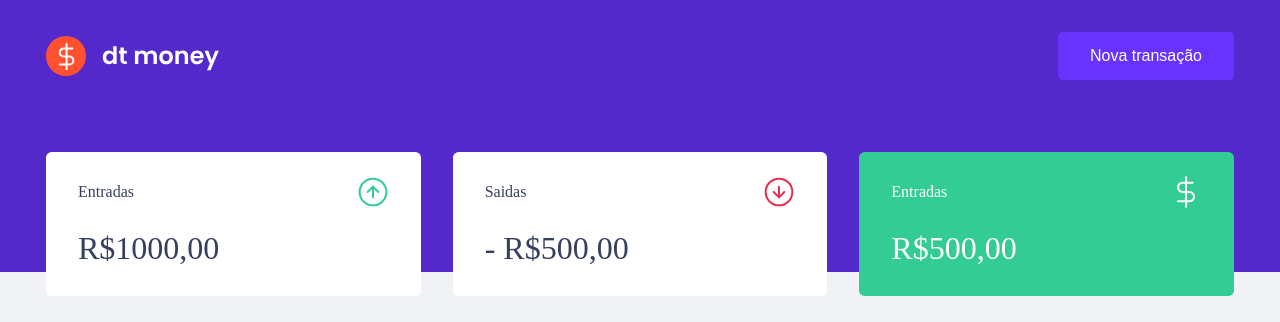
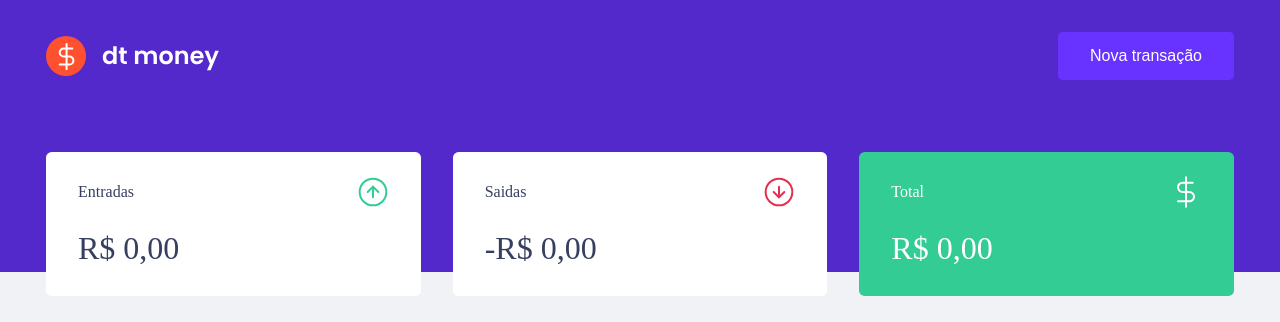
Before and after one commit to GabrielBento299/DtMoney-React, a React (Vite) app: page / in a window 1280 px wide. Shown: the top 322 px of the page. Built offline with nearby package versions, Linux system fonts and the light colour scheme; no server answers; what miragejs would draw is missing.

Commit message:
projeto finalizado

```diff
--- a/src/App.tsx
+++ b/src/App.tsx
@@ -5,7 +5,7 @@ import { useState } from "react";
 import Dashoboard from "./components/Dashboard";
 import Header from "./components/Header";
 import NewTransactionModal from "./components/newTransactionModal";
-import { TransactionsContext, TransactionsProvider } from "./TransactionsContext";
+import { TransactionsProvider } from "./hooks/useTransactions";
 
 
 const App = () => {
--- a/src/TransactionsContext.tsx
+++ /dev/null
@@ -1,34 +0,0 @@
-import { createContext, useEffect, useState, ReactNode } from "react";
-import { api } from "./services/api";
-
-interface Transaction {
-    id: number,
-    title: string,
-    amount: number,
-    type: string,
-    category: string,
-    createdAt: string
-}
-
-interface TransactoinsProviderProps {
-    children: ReactNode;
-}
-
-export const TransactionsContext = createContext<Transaction[]>([]);
-
-
-export function TransactionsProvider({children}: TransactoinsProviderProps) {
-
-  const [transactions, setTransactions] = useState<Transaction[]>([]);
-
-  useEffect(() => {
-    api.get('transactions')
-         .then(response => setTransactions(response.data.transactions))
-  }, []);
-
-  return (
-        <TransactionsContext.Provider value={transactions}>
-            {children}
-        </TransactionsContext.Provider>
-    )
-}
--- a/src/components/Summary/index.tsx
+++ b/src/components/Summary/index.tsx
@@ -3,14 +3,26 @@ import { Container } from './styles';
 import IncomeImage from '../../assets/income.svg';
 import OutComeImage from '../../assets/outcome.svg';
 import TotalImage from '../../assets/total.svg';
-import { useContext } from 'react';
-import { TransactionsContext } from '../../TransactionsContext';
+import { useTransactions } from '../../hooks/useTransactions';
 
 const Sumary = () => {
-  const transactions = useContext(TransactionsContext);
+  const { transactions } = useTransactions();
 
-  console.log(transactions)
+  const summary = transactions.reduce((accumulator, transition) => {
+    if(transition.type === 'deposit') {
+      accumulator.deposits += transition.amount;
+      accumulator.total += transition.amount;
+    } else {
+      accumulator.withdraws += transition.amount;
+      accumulator.total -= transition.amount;
+    }
 
+    return accumulator;
+  }, {
+    deposits: 0,
+    withdraws: 0,
+    total: 0,
+  });
 
   return (
     <Container>
@@ -20,7 +32,12 @@ const Sumary = () => {
           <p>Entradas</p>
           <img src={IncomeImage} alt="Entradas" />
         </header>
-        <strong>R$1000,00</strong>
+        <strong>
+            {new Intl.NumberFormat('pt-BR', {
+              style: 'currency',
+              currency: 'BRL'
+            }).format(summary.deposits)}
+        </strong>
       </div>
 
       <div>
@@ -28,15 +45,25 @@ const Sumary = () => {
           <p>Saidas</p>
           <img src={OutComeImage} alt="Saidas" />
         </header>
-        <strong> - R$500,00</strong>
+        <strong> -
+            {new Intl.NumberFormat('pt-BR', {
+              style: 'currency',
+              currency: 'BRL'
+            }).format(summary.withdraws)}
+        </strong>
       </div>
 
       <div className="fundo">
         <header>
-          <p>Entradas</p>
+          <p>Total</p>
           <img src={TotalImage} alt="Total" />
         </header>
-        <strong>R$500,00</strong>
+        <strong>
+            {new Intl.NumberFormat('pt-BR', {
+              style: 'currency',
+              currency: 'BRL'
+            }).format(summary.total)}
+        </strong>
       </div>
 
     </Container>
--- a/src/components/TransactionsTable/index.tsx
+++ b/src/components/TransactionsTable/index.tsx
@@ -1,11 +1,9 @@
-import { useContext } from 'react';
-import { TransactionsContext } from '../../TransactionsContext';
+import {  useTransactions } from '../../hooks/useTransactions';
 
 import { Container } from './styles';
 
-
 const TransactionsTable = () => {
-  const transactions = useContext(TransactionsContext);
+  const { transactions } = useTransactions();
 
   return (
     <Container>
@@ -23,7 +21,7 @@ const TransactionsTable = () => {
                {transactions.map(transaction => (
                   <tr key={transaction.id}>
                      <td>{transaction.title}</td>
-                     <td className={transaction.type}> {transaction.type === 'deposit' ? '' : '-'}
+                     <td className={transaction.type}> {transaction.type === 'deposit' ? '' : ' - '}
                         {new Intl.NumberFormat('pt-BR', {
                             style: 'currency',
                             currency:  'BRL'
--- a/src/components/newTransactionModal/index.tsx
+++ b/src/components/newTransactionModal/index.tsx
@@ -1,13 +1,14 @@
 import { Container, TransactionTypeContainer, RadioBox } from './styles';
 
+import { useTransactions } from '../../hooks/useTransactions';
+
 import { FormEvent, useState } from 'react';
+import Modal from "react-modal";
 
-import CloseImg from '../../assets/close.svg';
+ import CloseImg from '../../assets/close.svg';
 import IncomeImg from '../../assets/income.svg';
 import OutComeImg from '../../assets/outcome.svg';
 
-import Modal from "react-modal";
-import { api } from '../../services/api';
 Modal.setAppElement("#root");
 
 interface newTransactionModalProps {
@@ -16,24 +17,28 @@ interface newTransactionModalProps {
 }
 
 const NewTransactionModal = ({isOpen, onRequestClose, }: newTransactionModalProps) => {
+  const { createTransaction } = useTransactions();
 
   const [type, setType] = useState('deposit');
-
   const [title, setTitle] = useState('');
-  const [value, setValue] = useState(0);
+  const [amount, setAmount] = useState(0);
   const [category, setCategory] = useState('');
 
-  function handleCreateNewTransaction(e: FormEvent) {
+  async function handleCreateNewTransaction(e: FormEvent) {
     e.preventDefault();
 
-    const data ={
+    await createTransaction({
+      title,
+      amount,
+      category,
       type,
-      title,
-      value,
-      category,
-    };
+    });
 
-    api.post('/transactions', data)
+    setTitle('');
+    setAmount(0);
+    setCategory('');
+    setType('deposit');
+    onRequestClose();
   }
 
   return (
@@ -64,8 +69,8 @@ const NewTransactionModal = ({isOpen, onRequestClose, }: newTransactionModalProp
           <input
             type="number"
             placeholder="Valor"
-            value={value}
-            onChange={({target}) => setValue(Number(target.value))}
+            value={amount}
+            onChange={({target}) => setAmount(Number(target.value))}
           />
 
           <TransactionTypeContainer>
@@ -86,7 +91,7 @@ const NewTransactionModal = ({isOpen, onRequestClose, }: newTransactionModalProp
               activeColor="red"
             >
               <img src={OutComeImg} alt="Saida" />
-              <span>Entrada</span>
+              <span>Saida</span>
             </RadioBox>
           </TransactionTypeContainer>
 
--- /dev/null
+++ b/src/hooks/useTransactions.tsx
@@ -0,0 +1,59 @@
+import { createContext, useEffect, useState, ReactNode, useContext } from "react";
+import { api } from "../services/api";
+
+interface Transaction {
+    id: number,
+    title: string,
+    amount: number,
+    type: string,
+    category: string,
+    createdAt: string
+}
+
+type TransactionInput = Omit<Transaction, 'id' | 'createdAt'>;
+
+interface TransactoinsProviderProps {
+    children: ReactNode;
+}
+
+interface TransactionsContextData {
+    transactions: Transaction[];
+    createTransaction: (transaction: TransactionInput) => Promise<void>;
+}
+
+export const TransactionsContext = createContext<TransactionsContextData>({} as TransactionsContextData);
+
+
+export function TransactionsProvider({children}: TransactoinsProviderProps) {
+
+  const [transactions, setTransactions] = useState<Transaction[]>([]);
+
+  useEffect(() => {
+    api.get('transactions')
+         .then(response => setTransactions(response.data.transactions))
+  }, []);
+
+  async function createTransaction(transactionInput :TransactionInput) {
+      const response = await api.post('/transactions', {
+        ...transactionInput,
+        createdAt: new Date(),
+    });
+      const { transaction } = response.data;
+      setTransactions([
+        ...transactions,
+        transaction,
+    ]);
+  }
+
+  return (
+        <TransactionsContext.Provider value={{transactions, createTransaction}}>
+            {children}
+        </TransactionsContext.Provider>
+    )
+}
+
+export function useTransactions() {
+    const context = useContext(TransactionsContext);
+
+    return context;
+}
--- a/src/main.tsx
+++ b/src/main.tsx
@@ -18,7 +18,7 @@ createServer({
           title: 'Freelancer de website',
           type: 'deposit',
           category: 'Dev',
-          amount: '7600',
+          amount: 7500,
           createdAt: new Date('2022-09-22 15:23:00'),
         },
         {
@@ -26,7 +26,7 @@ createServer({
           title: 'Dinheiro',
           type: 'deposit',
           category: 'Money',
-          amount: '251500',
+          amount: 4500,
           createdAt: new Date('2022-09-26 16:15:55'),
         },
         {
@@ -34,7 +34,7 @@ createServer({
           title: 'Alugel',
           type: 'withdraw',
           category: 'Casa',
-          amount: '1500',
+          amount: 2500,
           createdAt: new Date('2022-09-10 11:15:55'),
         },
       ]
```
